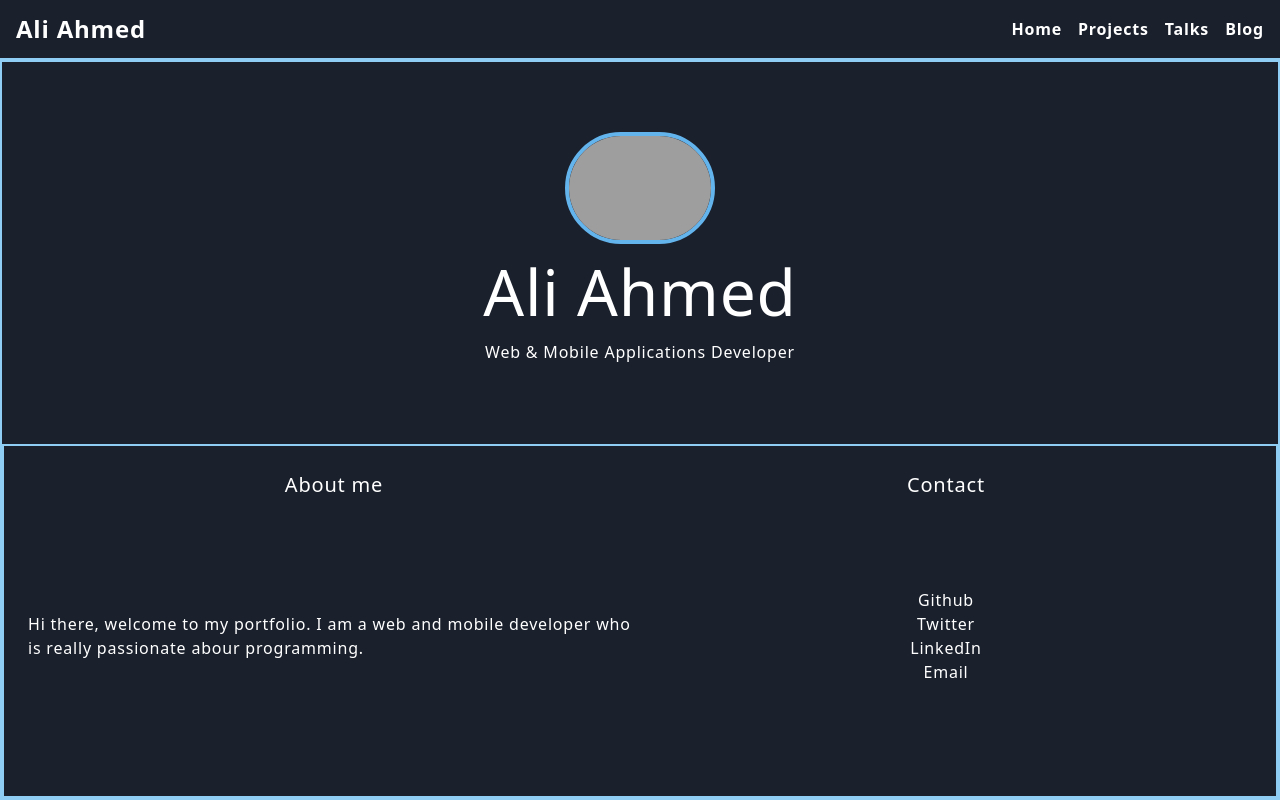
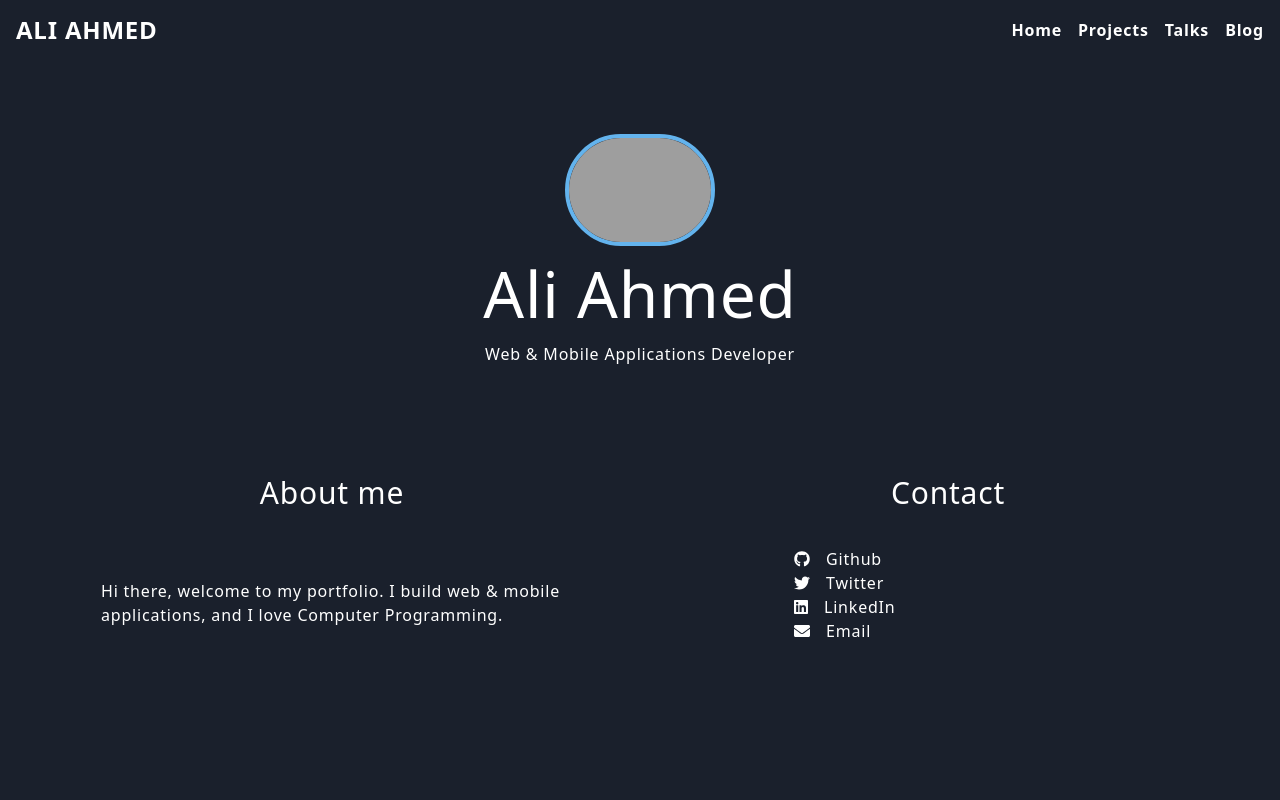
Before and after one commit to AliNisarAhmed/my-portfolio, a Gatsby site: page / in a window 1280 px wide. Built offline with nearby package versions, Linux system fonts and the light colour scheme; Gatsby itself is replaced by a stand-in of ours; grey boxes are pictures that could not be loaded.

Commit message:
add font-awesome, styling home page

```diff
--- a/package.json
+++ b/package.json
@@ -14,6 +14,9 @@
     "test": "echo \"Write tests! -> https://gatsby.dev/unit-testing\" && exit 1"
   },
   "dependencies": {
+    "@fortawesome/fontawesome-svg-core": "^1.2.30",
+    "@fortawesome/free-solid-svg-icons": "^5.14.0",
+    "@fortawesome/react-fontawesome": "^0.1.11",
     "gatsby": "^2.24.26",
     "gatsby-image": "^2.4.14",
     "gatsby-plugin-emotion": "^4.3.10",
@@ -28,6 +31,8 @@
     "react-helmet": "^6.1.0"
   },
   "devDependencies": {
+    "@fortawesome/free-brands-svg-icons": "^5.14.0",
+    "@fortawesome/free-regular-svg-icons": "^5.14.0",
     "@types/react-helmet": "^6.1.0",
     "prettier": "2.0.5",
     "tailwindcss": "^1.6.2"
--- a/src/components/Hero.tsx
+++ b/src/components/Hero.tsx
@@ -1,5 +1,4 @@
 import React from "react";
-import styled from "@emotion/styled";
 import Image from "gatsby-image";
 import { useStaticQuery, graphql } from "gatsby";
 import useSiteMetadata from "../hooks/useSiteMetadata";
--- a/src/components/Intro.tsx
+++ b/src/components/Intro.tsx
@@ -1,4 +1,7 @@
 import React from "react";
+import { FontAwesomeIcon } from "@fortawesome/react-fontawesome";
+import { faCoffee, faEnvelope } from "@fortawesome/free-solid-svg-icons";
+import { faTwitter, faGithub, faLinkedin } from "@fortawesome/free-brands-svg-icons";
 
 interface IProps {
   className: string;
@@ -7,23 +10,37 @@ interface IProps {
 const Intro: React.FC<IProps> = ({ className }) => {
   return (
     <section className={className}>
-      <div className="col-span-1 flex flex-col justify-start items-start">
+      <div className="col-span-1 flex flex-col justify-start items-center">
         <h2 className="heading-2">About me</h2>
-        <div className="flex-1 flex items-center justify-center">
+        <div className="flex items-center justify-center pt-16 w-3/4">
           <p className="text-12">
-            Hi there, welcome to my portfolio. I am a web and mobile developer who is really
-            passionate abour programming.
+            Hi there, welcome to my portfolio. I build web & mobile applications, and I love
+            Computer Programming.
           </p>
         </div>
       </div>
-      <div className="col-start-2 flex flex-col">
+      <div className="col-start-2 flex flex-col items-baseline">
         <h2 className="heading-2">Contact</h2>
-        <ul className="flex-1 flex flex-col items-center justify-center">
-          <li>Github</li>
-          <li>Twitter</li>
-          <li>LinkedIn</li>
-          <li>Email</li>
-        </ul>
+        <div className="flex-1 w-3/4 self-end pt-8">
+          <ul className="flex-1 flex flex-col justify-center items-start">
+            <li className="hover:text-blue-500 transition-colors duration-150">
+              <FontAwesomeIcon icon={faGithub} className="mr-4" />
+              Github
+            </li>
+            <li className="hover:text-blue-500 transition-colors duration-150">
+              <FontAwesomeIcon icon={faTwitter} className="mr-4" />
+              Twitter
+            </li>
+            <li className="hover:text-blue-500 transition-colors duration-150">
+              <FontAwesomeIcon icon={faLinkedin} className="mr-4" />
+              LinkedIn
+            </li>
+            <li className="hover:text-blue-500 transition-colors duration-150">
+              <FontAwesomeIcon icon={faEnvelope} className="mr-4" />
+              Email
+            </li>
+          </ul>
+        </div>
       </div>
     </section>
   );
--- a/src/components/Layout.tsx
+++ b/src/components/Layout.tsx
@@ -15,8 +15,8 @@ const Layout: React.FC<IProps> = ({ children }) => {
         <title>{title}</title>
         <meta name="description" content={description} />
       </Helmet>
-      <Header className="row-span-1 border-b-2 border-blue-300 flex items-center p-4" />
-      <main className="row-span-1 border-2 border-blue-300 container mx-auto">{children}</main>
+      <Header className="row-span-1 flex items-center p-4" />
+      <main className="row-span-1 container mx-auto">{children}</main>
     </div>
   );
 };
--- a/src/components/Logo.tsx
+++ b/src/components/Logo.tsx
@@ -7,7 +7,7 @@ interface IProps {
 
 const Logo: React.FC<IProps> = ({ children }) => {
 	return (
-		<Link to="/" className="font-bold text-2xl mr-auto">
+		<Link to="/" className="font-bold text-2xl mr-auto uppercase">
 			{children}
 		</Link>
 	);
--- a/src/pages/index.tsx
+++ b/src/pages/index.tsx
@@ -9,7 +9,7 @@ export default function Home() {
     <Layout>
       <section className="h-full flex flex-col items-center justify-center">
         <Hero className="flex-1 flex flex-col items-center justify-end row-span-1 mb-20" />
-        <Intro className="flex-1 border-2 border-blue-300 grid grid-cols-2 p-6" />
+        <Intro className="flex-1 grid grid-cols-2 p-6" />
       </section>
     </Layout>
   );
--- a/src/styles/main.css
+++ b/src/styles/main.css
@@ -3,5 +3,9 @@
 @tailwind utilities;
 
 .heading-2 {
-	@apply text-xl text-center block self-stretch;
+	@apply text-3xl text-center block self-stretch;
 }
+
+.explain {
+	@apply border-2 border-blue-300;
+}
```
Also changed, not shown: 1 other file.
